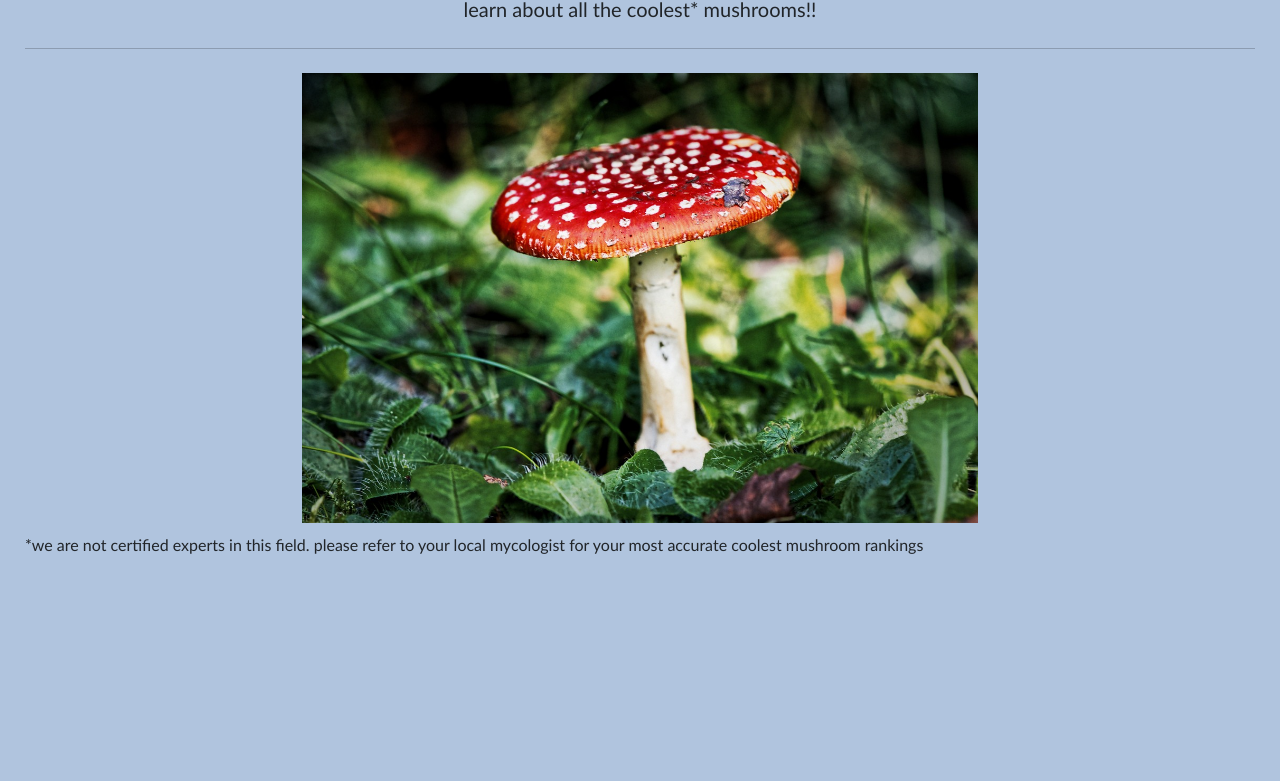
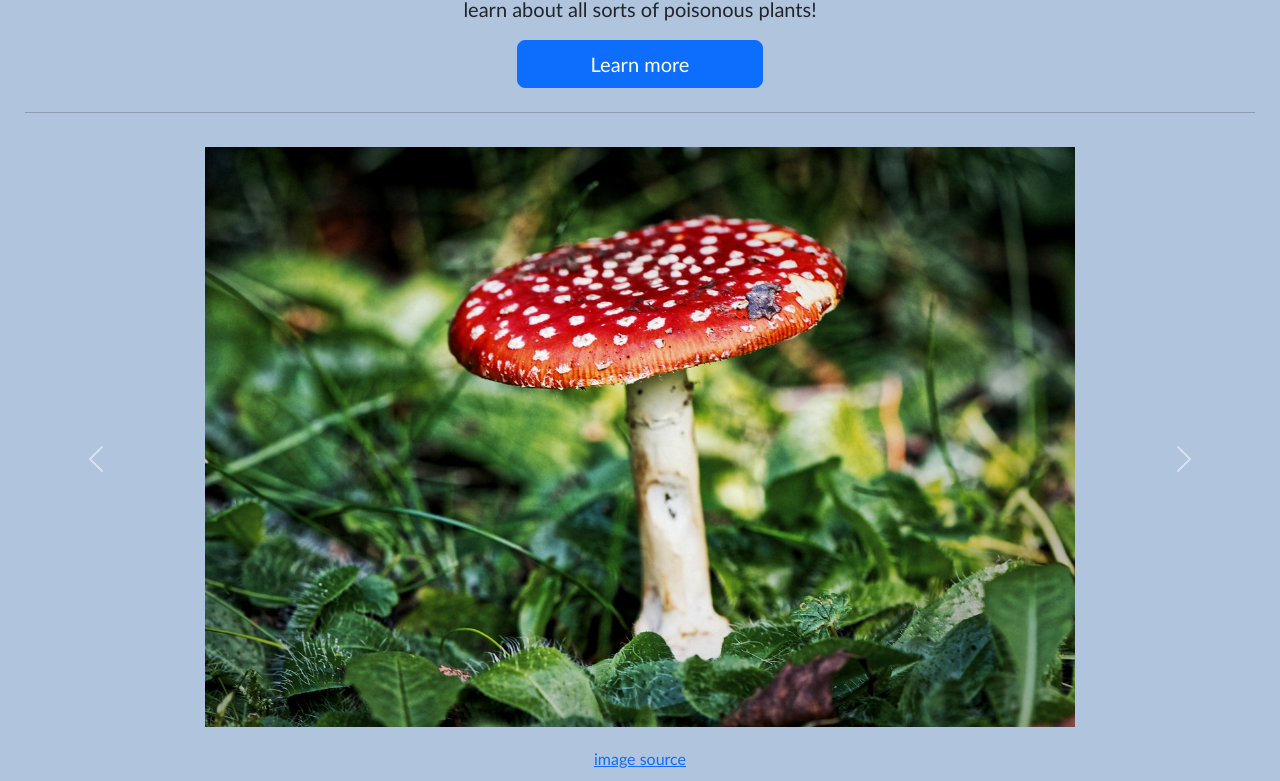
Before and after one commit to eldritchalpaca/319midterm, a plain HTML site: page index.html in a window 1280 px wide. Shown: the part 176-957 px from the top of the page. Before the commit the page ends 800 px from the top, so only its background shows below. Drawn offline with nearby package versions, Linux system fonts and the light colour scheme.

Commit message:
home page updates
swapped the image on the home page for a carousel

```diff
--- /dev/null
+++ b/home.js
@@ -0,0 +1,46 @@
+fetch('home.json')
+.then(function (response) {
+return response.json();
+})
+.then(function (data) {
+loadHome(data);
+})
+.catch(function (err) {
+console.log('error:' + err);
+})
+
+function loadHome(data) {
+    let x = 0;
+    let mainContainer = document.getElementById("main");
+    mainContainer.style.maxWidth = "50";
+    for (let name in data) {
+        for (let element of data[name]) {
+            let div = document.createElement("div");
+            div.classList.add("carousel-item");
+            if (x == 0) {
+                div.classList.add("active");
+                x++;
+            }
+
+
+            let img = document.createElement("img");
+            img.src = `${element["image"]}`;
+            img.alt = `${element["alt"]}`;
+            img.style.maxHeight = "600px";
+            img.style.height = "auto";
+            img.style.width = "auto";
+            img.classList.add("center")
+
+
+            let link = document.createElement("a");
+            link.href = `${element["image_source"]}`
+            link.text = "image source"
+            link.style.textAlign = "center"
+            link.classList.add("center");
+
+            div.appendChild(img);
+            div.appendChild(link);
+            mainContainer.appendChild(div);
+        }
+    }
+}
--- /dev/null
+++ b/home.json
@@ -0,0 +1,21 @@
+{
+    "Images": [
+        {
+            "image": "./images/mushroom.jpg",
+            "alt": "mushroom",
+            "image_source": "https://pixabay.com/photos/toadstool-nature-forest-mushroom-4456114/"
+        },
+
+        {
+            "image": "./images/poison_oak.jpg",
+            "alt": "poison oak",
+            "image_source": "https://commons.wikimedia.org/wiki/File:PoisonOak_wb_biggerLeaves.jpg"
+        },
+
+        {
+            "image":"./images/atropa_belladonna.jpg",
+            "alt": "atropa belladonna",
+            "image_source": "https://commons.wikimedia.org/wiki/File:Atropa_belladonna_Pokrzyk_wilcza_jagoda_2016-07-23_02.jpg"
+        }
+    ]
+}
--- a/index.html
+++ b/index.html
@@ -8,11 +8,11 @@
 
     <link href="https://cdn.jsdelivr.net/npm/bootstrap@5.3.0-alpha1/dist/css/bootstrap.min.css" rel="stylesheet" integrity="sha384-GLhlTQ8iRABdZLl6O3oVMWSktQOp6b7In1Zl3/Jr59b6EGGoI1aFkw7cmDA6j6gD" crossorigin="anonymous">
     <script src="https://cdn.jsdelivr.net/npm/bootstrap@5.3.0-alpha1/dist/js/bootstrap.bundle.min.js" integrity="sha384-w76AqPfDkMBDXo30jS1Sgez6pr3x5MlQ1ZAGC+nuZB+EYdgRZgiwxhTBTkF7CXvN" crossorigin="anonymous"></script>
-    <script src="index.js"></script>
+    <script src="home.js"></script>
     <link rel="stylesheet" href="style.css">
 </head>
 <body>
-
+    <!--navbar-->
     <div>
         <nav class="navbar navbar-expand-lg navbar-light bg-light">
             <div class="collapse navbar-collapse" id="navbarSupportedContent">
@@ -33,21 +33,27 @@
     </div>
 
     <div class="jumbotron">
-        <h1 class="display-1" style="text-align: center;">welcome to the mush room</h1>
-        <p class="lead" style="text-align: center;">learn about all the coolest* mushrooms!!</p>
+        <h1 class="display-1" style="text-align: center;">the poison place</h1>
+        <p class="lead" style="text-align: center;">learn about all sorts of poisonous plants!</p>
+        <!-- <p>It uses utility classes for typography and spacing to space content out within the larger container.</p> -->
+        <a class="btn btn-primary btn-lg" href="mushrooms.html" role="button" style="margin: auto; width: 20%; display: block;">Learn more</a>
         <hr class="my-4">
-        <!---
-        <p>It uses utility classes for typography and spacing to space content out within the larger container.</p>
-        <a class="btn btn-primary btn-lg" href="#" role="button">Learn more</a>
-        -->
       </div>
 
-      <div style="position: relative;">
-        <img src="./images/mushroom.jpg" alt="certified* cool mushroom" class="center" style="max-height: 450px; height: auto; width: auto; margin-bottom: 10px;" >
+      <div id="carouselExample" class="carousel slide">
 
-        <p>
-            *we are not certified experts in this field. please refer to your local mycologist for your most accurate coolest mushroom rankings
-        </p>
-    </div>
+        <div class="carousel-inner" id="main">
+            <!--filled from home.json-->
+        </div>
+
+        <button class="carousel-control-prev" type="button" data-bs-target="#carouselExample" data-bs-slide="prev">
+          <span class="carousel-control-prev-icon" aria-hidden="true"></span>
+          <span class="visually-hidden">Previous</span>
+        </button>
+        <button class="carousel-control-next" type="button" data-bs-target="#carouselExample" data-bs-slide="next">
+          <span class="carousel-control-next-icon" aria-hidden="true"></span>
+          <span class="visually-hidden">Next</span>
+        </button>
+      </div>
 </body>
 </html>
--- a/style.css
+++ b/style.css
@@ -18,6 +18,7 @@ footer, header {
     margin-left: auto;
     margin-right: auto;
     width: 50%;
+    padding:10px;
 }
 
 .column {
```
Also changed, not shown: 2 other files.
